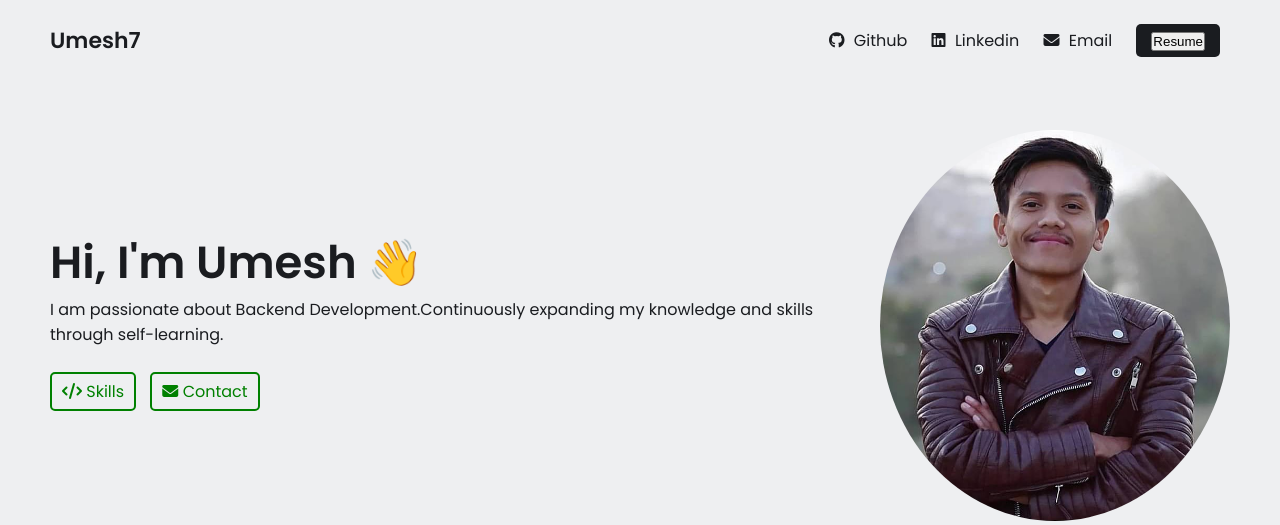
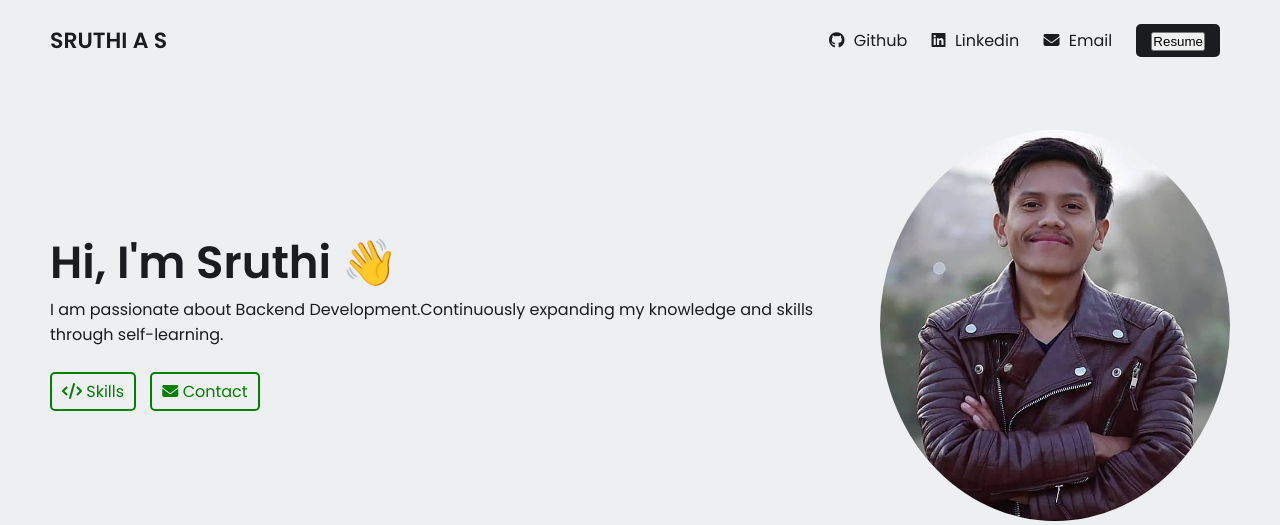
Before and after one commit to sruthias20/portfolio, a Django app: page / in a window 1280 px wide. Shown: the top 525 px of the page. Run offline with Django 5.2, Linux system fonts and the light colour scheme.

Commit message:
first commit

```diff
--- a/portfolio/Base/templates/home.html
+++ b/portfolio/Base/templates/home.html
@@ -21,7 +21,7 @@
 
     <nav>
       <div class="left">
-        <a href="/">Umesh7</a>
+        <a href="/">SRUTHI A S</a>
       </div>
 
       <div class="right">
@@ -54,7 +54,7 @@
 
       <section class="hero-section">
         <div class="text">
-          <h2>Hi, I'm Umesh 👋</h2>
+          <h2>Hi, I'm Sruthi 👋</h2>
           <p>I am passionate about Backend Development.Continuously expanding my knowledge and skills through self-learning.</p>
 
           <div class="links">
```
